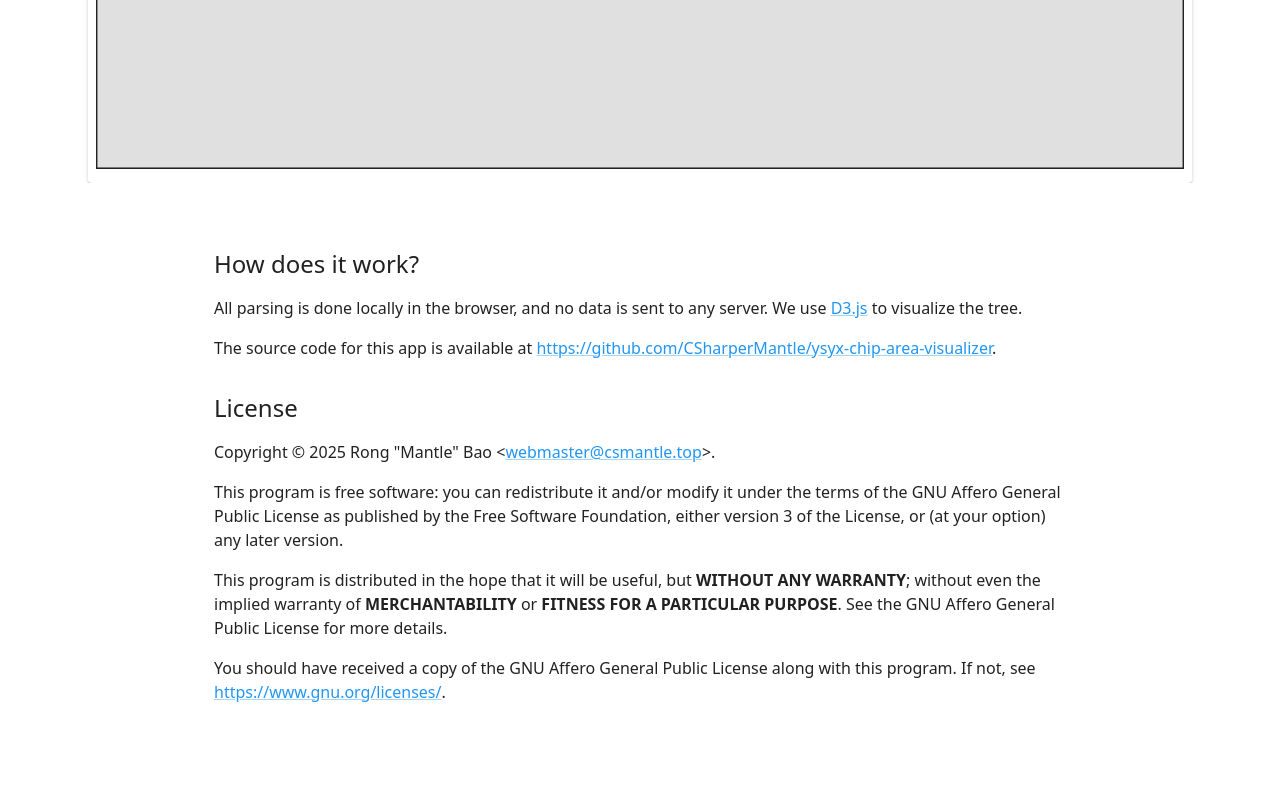
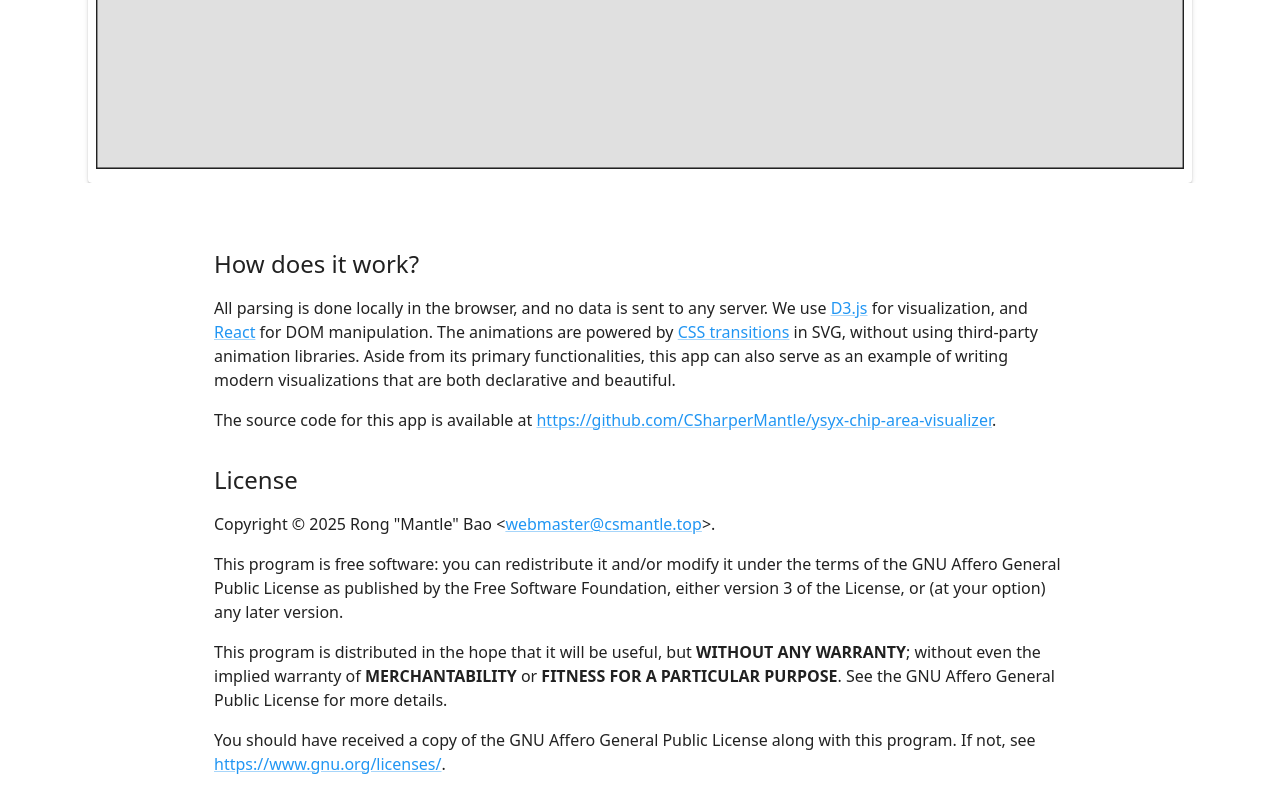
Before and after one commit to CSharperMantle/ysyx-chip-area-visualizer, a React (Vite) app: page / in a window 1280 px wide. Shown: the part 881-1681 px from the top of the page. Before the commit the page ends 1609 px from the top, so only its background shows below. Built offline with nearby package versions, Linux system fonts and the light colour scheme; a web font is replaced by a local one.

Commit message:
Remove redundant key; reword introduction

```diff
--- a/src/www/App.tsx
+++ b/src/www/App.tsx
@@ -403,7 +403,21 @@ const App = () => {
                 <Link href="https://d3js.org/" target="_blank" rel="noopener">
                   D3.js
                 </Link>{" "}
-                to visualize the tree.
+                for visualization, and{" "}
+                <Link href="https://react.dev/" target="_blank" rel="noopener">
+                  React
+                </Link>{" "}
+                for DOM manipulation. The animations are powered by{" "}
+                <Link
+                  href="https://developer.mozilla.org/en-US/docs/Web/CSS/CSS_transitions"
+                  target="_blank"
+                  rel="noopener"
+                >
+                  CSS transitions
+                </Link>{" "}
+                in SVG, without using third-party animation libraries. Aside from its primary
+                functionalities, this app can also serve as an example of writing modern
+                visualizations that are both declarative and beautiful.
               </Typography>
               <Typography variant="body1" component="p">
                 The source code for this app is available at{" "}
--- a/src/www/D3Treemap.tsx
+++ b/src/www/D3Treemap.tsx
@@ -38,7 +38,6 @@ const AnimatedSVGGroup = styled("g")(({ theme }) => ({
 
 const TreemapNode = (props: {
   node: NodeType
-  i: number
   xScale: d3.ScaleContinuousNumeric<number, number, never>
   yScale: d3.ScaleContinuousNumeric<number, number, never>
   setDetailsNode: (x: DetailsNode | null) => void
@@ -77,7 +76,6 @@ const TreemapNode = (props: {
 
   return (
     <AnimatedSVGGroup
-      key={props.i}
       transform={`translate(${x},${y})`}
       onClick={() => {
         props.setDetailsNode({ ...props.node.data, path: getNamePath(props.node) })
@@ -100,13 +98,11 @@ const TreemapNode = (props: {
           userSelect: "none",
         }}
       >
-        {getNamePath(props.node).map((name, i) => {
-          return (
-            <tspan key={i} x={3} dy="1em">
-              {name}
-            </tspan>
-          )
-        })}
+        {getNamePath(props.node).map((name, i) => (
+          <tspan key={i} x={3} dy="1em">
+            {name}
+          </tspan>
+        ))}
         {area ? (
           <>
             <tspan x={3} dy="2em">
@@ -188,13 +184,12 @@ const D3Treemap = (props: {
       >
         {(root.leaves() ?? []).map((node, i) => (
           <TreemapNode
+            key={i}
             node={node}
-            i={i}
             xScale={xScale}
             yScale={yScale}
             setDetailsNode={setDetailsNode}
             setDetailsOpen={setDetailsOpen}
-            key={i}
           />
         ))}
       </svg>
```
Also changed, not shown: 1 other file (tests, documents, lock files or other folders).
